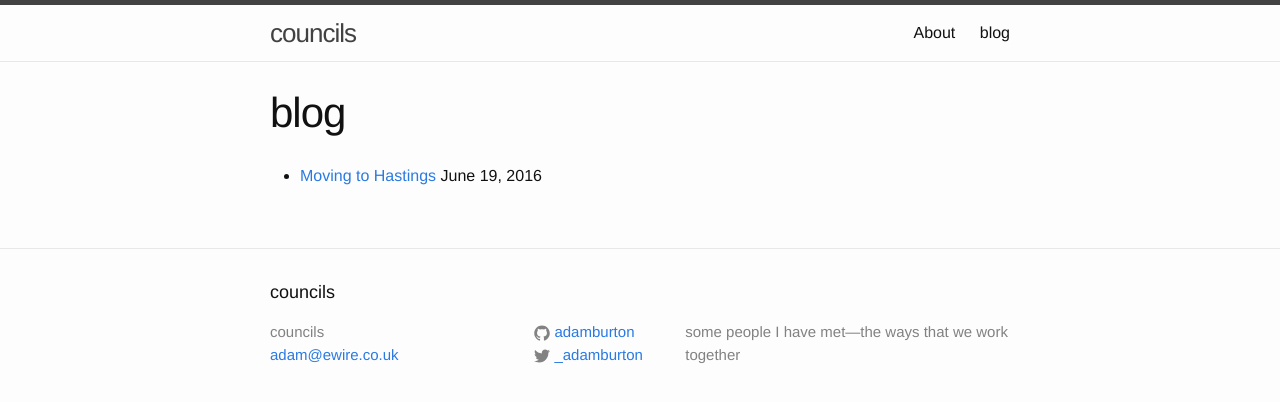
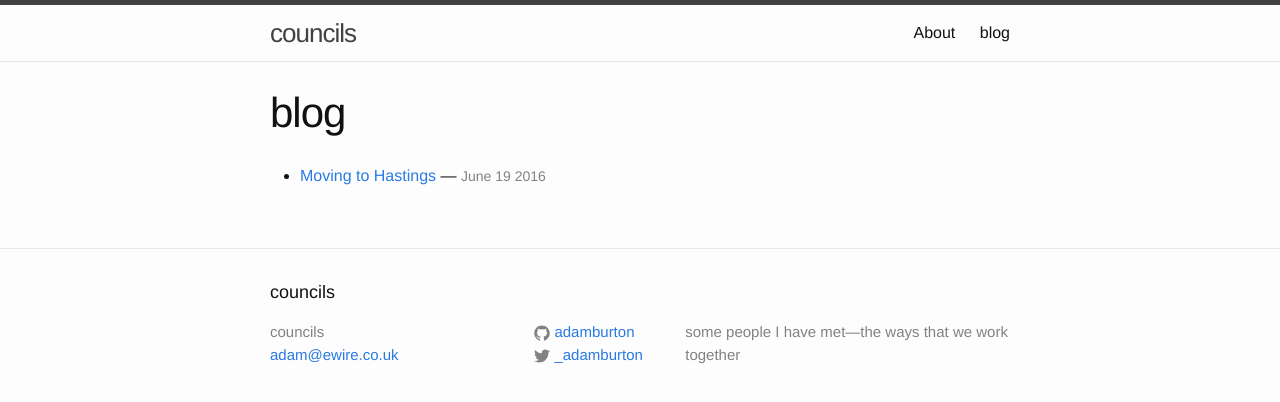
Before and after one commit to adamburton/councils, a Jekyll site: the page built from blog.md, in a window 1280 px wide. Shown: the top 402 px of the page. Built offline with Jekyll 4.4.1, drawn with Linux system fonts in a browser that asks for light colours.

Commit message:
fix date or break date

```diff
--- a/blog.md
+++ b/blog.md
@@ -6,7 +6,7 @@ layout: page
 <ul>
   {% for post in site.posts %}
     <li>
-      <a href="{{ post.url }}">{{ post.title }}</a> {{ post.date | date: "%B %-d, %Y" }}
+      <a href="{{ post.url }}">{{ post.title }}</a> — <span class="post-meta">{{ post.date | date: "%B %-d %Y" }}</span>
     </li>
   {% endfor %}
 </ul>
```
